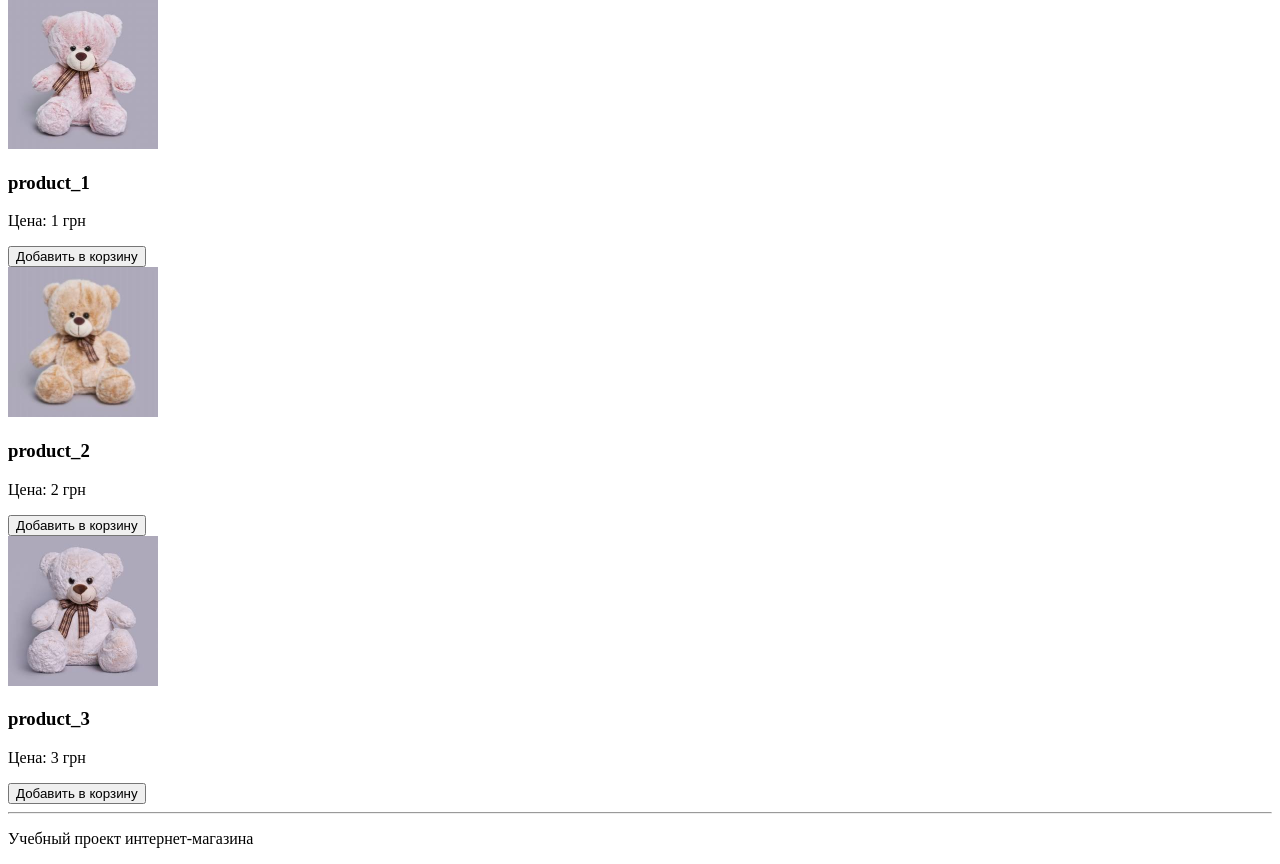
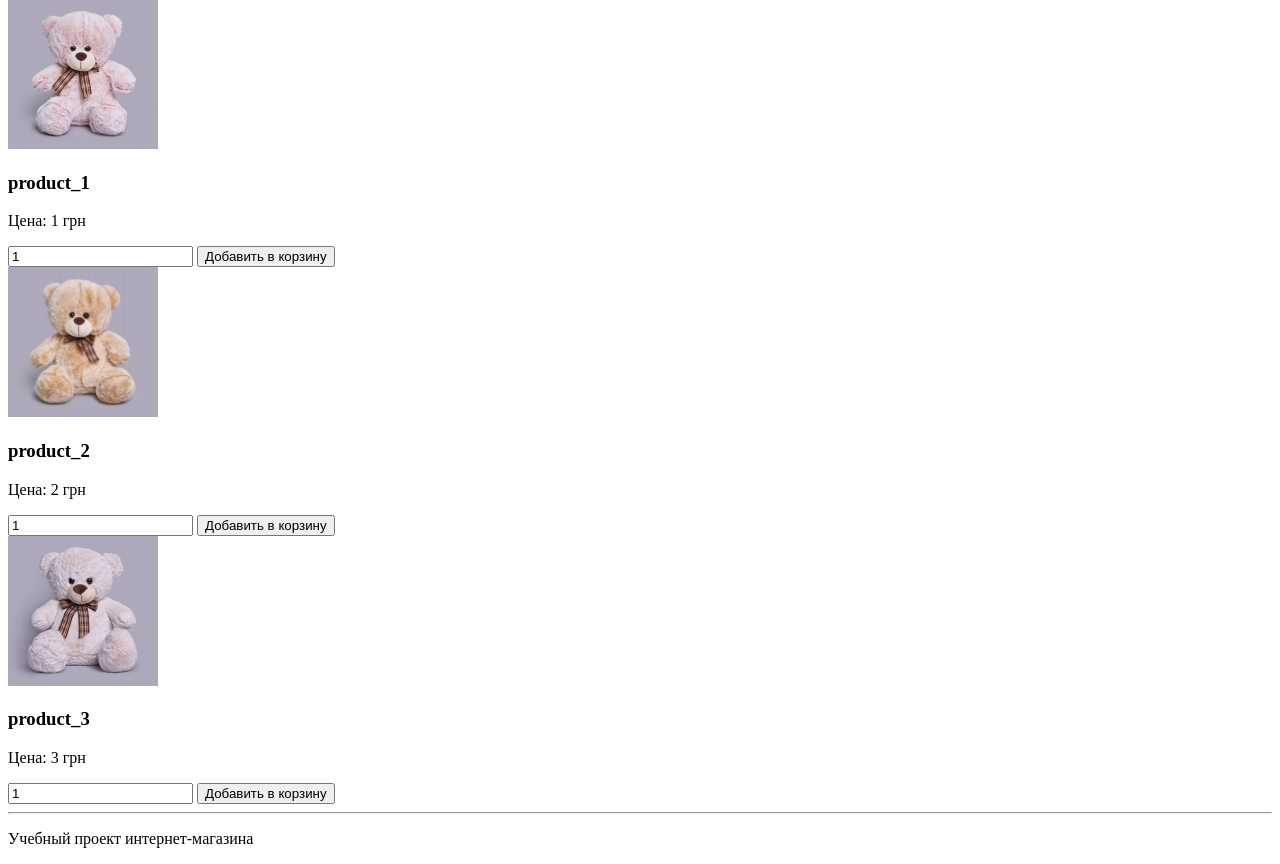
Before and after one commit to LiliyaBackend/python-mini-webshop, a FastAPI app: page /products in a window 1280 px wide. Shown: the part 117-981 px from the top of the page. Run offline with FastAPI, Linux system fonts and the light colour scheme.

Commit message:
Update products.html

```diff
--- a/app/templates/products.html
+++ b/app/templates/products.html
@@ -9,7 +9,12 @@
         <img src="/static/images/{{ product.image }}" width="150">
         <h3>{{ product.name }}</h3>
         <p>Цена: {{ product.price }} грн</p>
-        <form action="/cart/add/{{ product.id }}" method="post">
+        <!-- Исправленная форма -->
+        <form action="/cart/add" method="post">
+            <!-- Передаём название товара -->
+            <input type="hidden" name="product_name" value="{{ product.name }}">
+            <!-- Количество -->
+            <input type="number" name="quantity" value="1" min="1">
             <button type="submit">Добавить в корзину</button>
         </form>
     </div>
```
